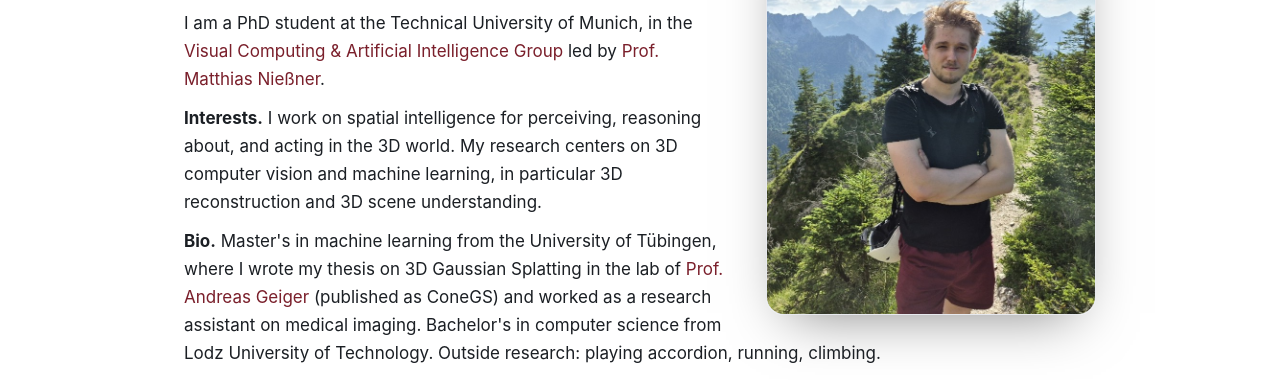
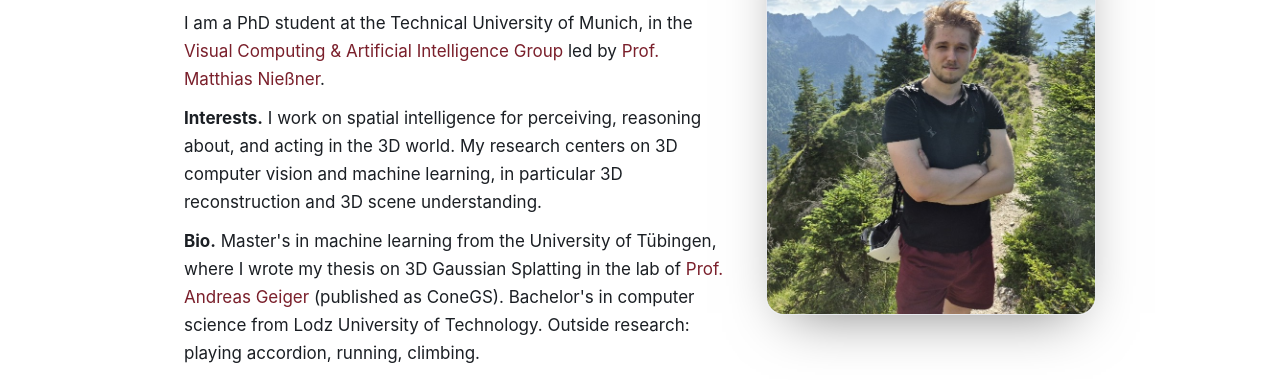
Before and after one commit to baranowskibrt/baranowskibrt.github.io, a plain HTML site: page index.html in a window 1280 px wide. Shown: the part 147-527 px from the top of the page. Drawn offline with Linux system fonts and the light colour scheme; some icons are missing.

Commit message:
Drop the medical imaging research assistant line from the bio

```diff
--- a/index.html
+++ b/index.html
@@ -102,7 +102,7 @@
       <img class="portrait" src="assets/img/profile.jpg" alt="Bartłomiej Baranowski">
       <h1>Bartłomiej <span class="last">Baranowski</span></h1>
         <div class="role">PhD Student · Technical University of Munich</div>
-        <p>I am a PhD student at the Technical University of Munich, in the <a href="https://niessnerlab.org" target="_blank" rel="noopener">Visual Computing &amp; Artificial Intelligence Group</a> led by <a href="https://niessnerlab.org/members/matthias_niessner/profile.html" target="_blank" rel="noopener">Prof. Matthias Nießner</a>.</p><p><b>Interests.</b> I work on spatial intelligence for perceiving, reasoning about, and acting in the 3D world. My research centers on 3D computer vision and machine learning, in particular 3D reconstruction and 3D scene understanding.</p><p><b>Bio.</b> Master&#39;s in machine learning from the University of Tübingen, where I wrote my thesis on 3D Gaussian Splatting in the lab of <a href="https://www.cvlibs.net/" target="_blank" rel="noopener">Prof. Andreas Geiger</a> (published as ConeGS) and worked as a research assistant on medical imaging. Bachelor&#39;s in computer science from Lodz University of Technology. Outside research: playing accordion, running, climbing.</p>
+        <p>I am a PhD student at the Technical University of Munich, in the <a href="https://niessnerlab.org" target="_blank" rel="noopener">Visual Computing &amp; Artificial Intelligence Group</a> led by <a href="https://niessnerlab.org/members/matthias_niessner/profile.html" target="_blank" rel="noopener">Prof. Matthias Nießner</a>.</p><p><b>Interests.</b> I work on spatial intelligence for perceiving, reasoning about, and acting in the 3D world. My research centers on 3D computer vision and machine learning, in particular 3D reconstruction and 3D scene understanding.</p><p><b>Bio.</b> Master&#39;s in machine learning from the University of Tübingen, where I wrote my thesis on 3D Gaussian Splatting in the lab of <a href="https://www.cvlibs.net/" target="_blank" rel="noopener">Prof. Andreas Geiger</a> (published as ConeGS). Bachelor&#39;s in computer science from Lodz University of Technology. Outside research: playing accordion, running, climbing.</p>
         <div class="icons"><a href="mailto:bartlomiej.baranowski@tum.de" id="emailCopy" data-email="bartlomiej.baranowski@tum.de" title="Copy email address"><i class="far fa-envelope-open"></i>Email</a>
         <a href="https://github.com/BaranowskiBrt" target="_blank" rel="noopener" title="GitHub"><i class="fab fa-github"></i>GitHub</a>
         <a href="https://www.linkedin.com/in/bartlomiej-baranowski" target="_blank" rel="noopener" title="LinkedIn"><i class="fab fa-linkedin"></i>LinkedIn</a>
```
